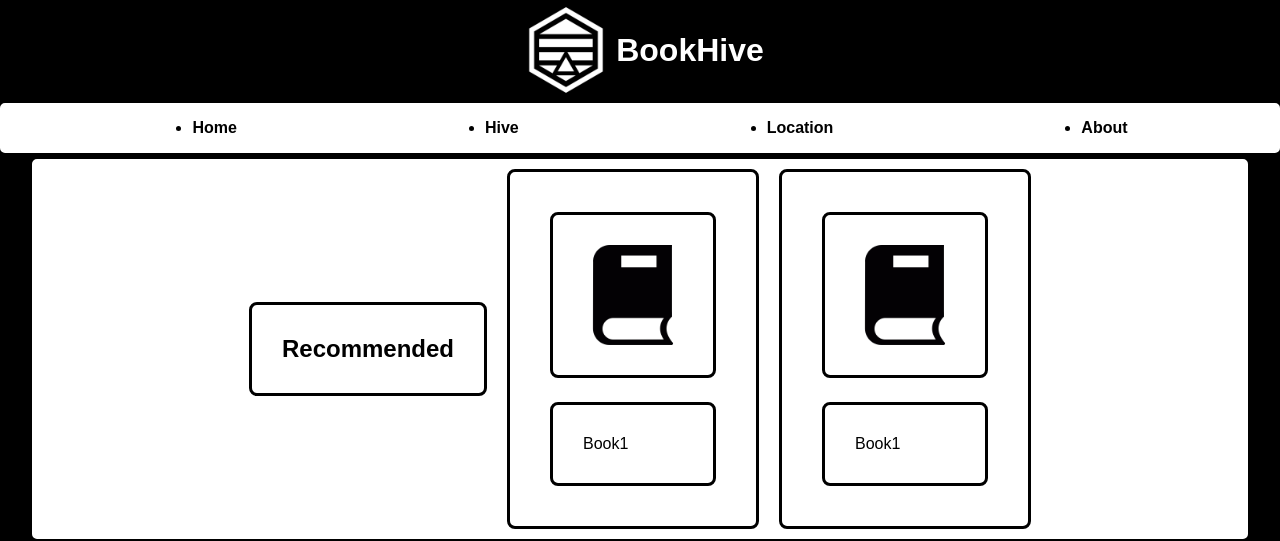
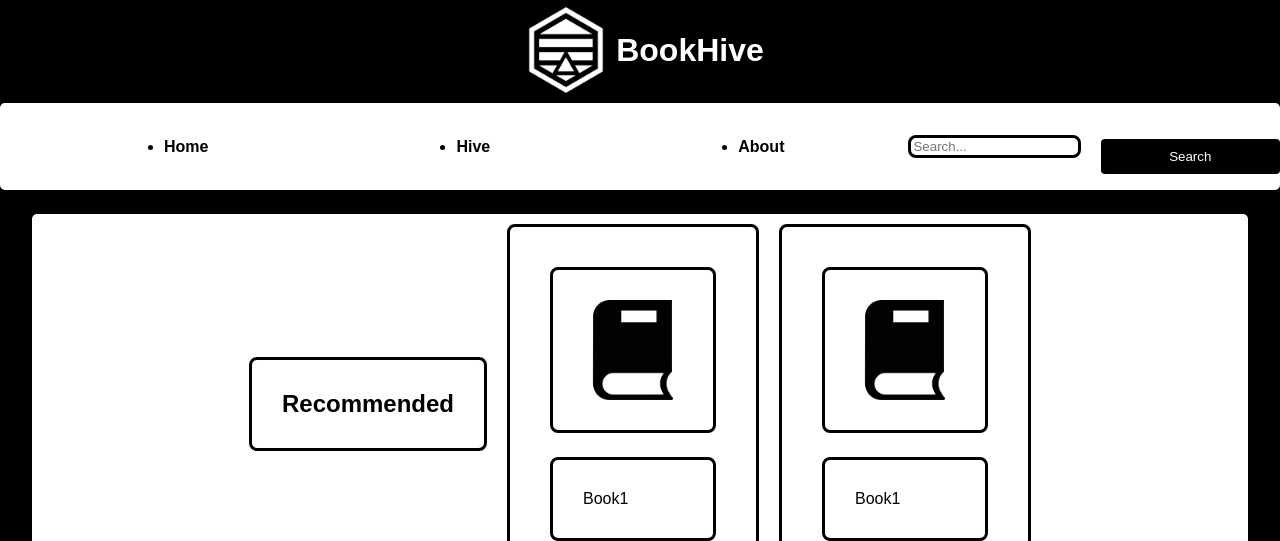
Before and after one commit to KaiKhademi/BookHive-root, a PHP site: page /hive.html in a window 1280 px wide. Shown: the top 541 px of the page. Run offline with PHP 8.4, Linux system fonts and the light colour scheme.

```diff
--- a/public/css/style.css
+++ b/public/css/style.css
@@ -43,6 +43,11 @@ nav {
     height:100px
 }
 
+.search-box {
+    margin-right: 20px;
+    border: #000 solid;
+    border-radius: 8px;
+}
 
 
 .dashboard {
--- a/public/hive.html
+++ b/public/hive.html
@@ -15,11 +15,13 @@
 <nav class="navbar">
   <ul class="nav-links">
     <li><a href="home.html">Home</a></li>
-    <li><a href="#">Hive</a></li>
-    <li><a href="#">Location</a></li>
+    <li><a href="hive.html">Hive</a></li>
     <li><a href="about.html">About</a></li>
+    <input type="text" class="search-box" placeholder="Search...">
+    <button>Search</button>
   </ul>
 </nav>
+<br>
 <div class="hive-container">
   <h2>Recommended</h2>
   <div class="book-item">
--- a/public/home.html
+++ b/public/home.html
@@ -14,11 +14,13 @@
     <nav class="navbar">
         <ul class="nav-links">
           <li><a href="home.html">Home</a></li>
-          <li><a href="#">Hive</a></li>
-          <li><a href="#">Location</a></li>
+          <li><a href="hive.html">Hive</a></li>
           <li><a href="about.html">About</a></li>
+            <input type="text" class="search-box" placeholder="Search...">
+            <button>Search</button>
         </ul>
       </nav>
+        <br>
       <div class="dashboard">
         <div class="bio">
           <img class="profile-image logo" src="images/BookHive-Logo.png"/>
```
Also changed, not shown: public/about.html (+5 -3 lines).
